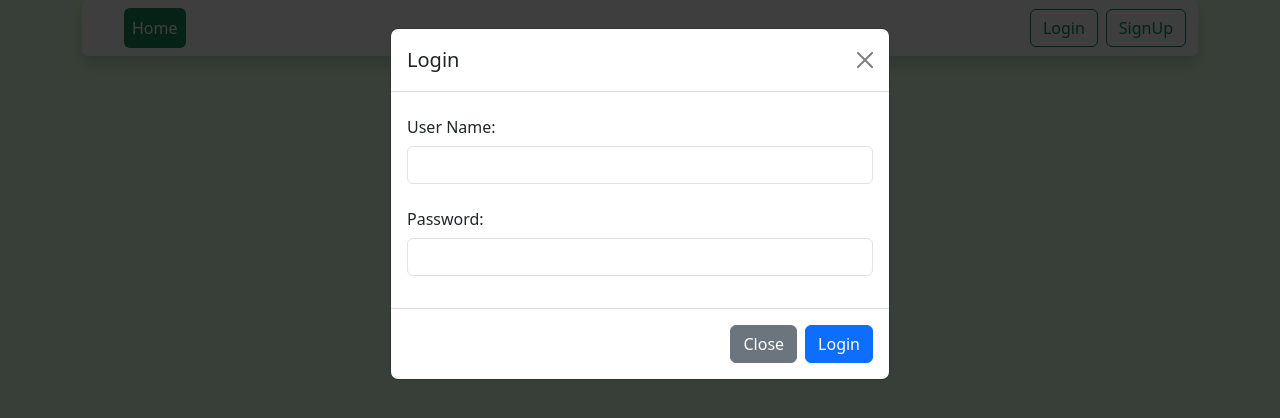
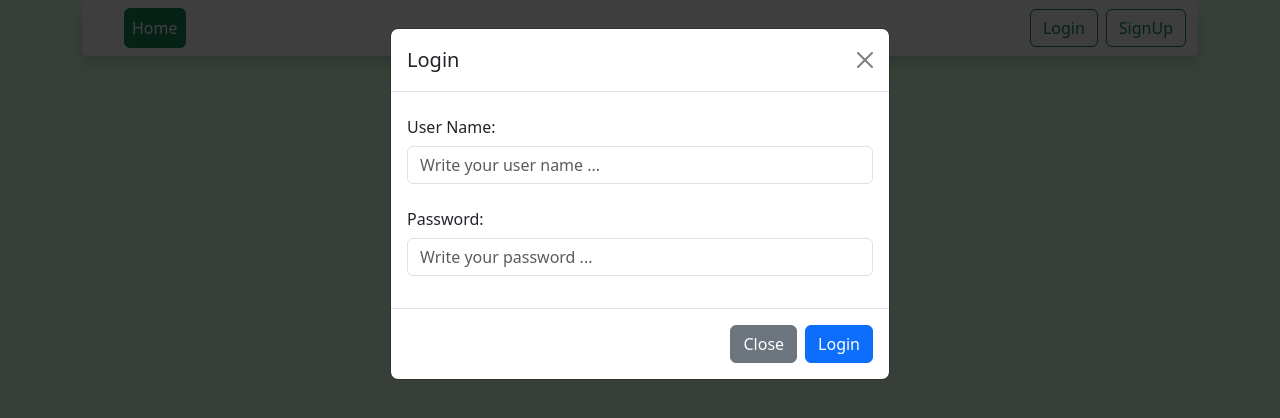
Before and after one commit to Ahmedkhaled001/Buch, a website: page public/index.html in a window 1280 px wide. Both pictures are taken after a click on the button "Login". Drawn offline with nearby package versions, Linux system fonts and the light colour scheme; no server answers; some icons are missing.

Commit message:
change placeholders

```diff
--- a/public/index.html
+++ b/public/index.html
@@ -46,6 +46,7 @@
                   class="form-control"
                   id="userNameInput"
                   value=""
+                  placeholder="Write your user name ..."
                 />
               </div>
               <div class="mb-3">
@@ -57,6 +58,7 @@
                   class="form-control"
                   id="passwordInput"
                   value=""
+                  placeholder="Write your password ..."
                 />
               </div>
             </form>
```
